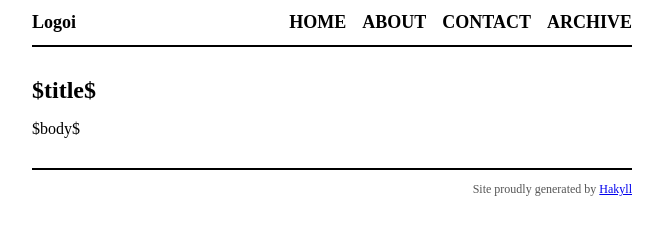
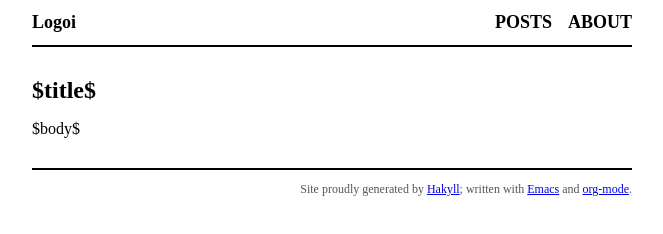
Before and after one commit to M42/blog, a plain HTML site: page templates/default.html in a window 1280 px wide. Shown: the whole page, without its empty margins (308-971 px from the left). Drawn offline with nearby package versions, Linux system fonts and the light colour scheme; some packages are replaced by stand-ins of ours.

Commit message:
Templates

```diff
--- a/templates/default.html
+++ b/templates/default.html
@@ -4,6 +4,8 @@
         <meta charset="utf-8">
         <meta http-equiv="x-ua-compatible" content="ie=edge">
         <meta name="viewport" content="width=device-width, initial-scale=1">
+	<script type="text/javascript"
+		src="https://cdnjs.cloudflare.com/ajax/libs/mathjax/2.7.1/MathJax.js?config=TeX-AMS_HTML"></script>
         <title>Logoi - $title$</title>
         <link rel="stylesheet" href="/css/default.css" />
     </head>
@@ -13,10 +15,8 @@
                 <a href="/">Logoi</a>
             </div>
             <div id="navigation">
-                <a href="/">Home</a>
+                <a href="/">Posts</a>
                 <a href="/about.html">About</a>
-                <a href="/contact.html">Contact</a>
-                <a href="/archive.html">Archive</a>
             </div>
         </div>
 
@@ -27,7 +27,10 @@
 
         <div id="footer">
             Site proudly generated by
-            <a href="http://jaspervdj.be/hakyll">Hakyll</a>
+            <a href="http://jaspervdj.be/hakyll">Hakyll</a>;
+	    written with
+	    <a href="https://www.gnu.org/software/emacs/">Emacs</a> and
+	    <a href="http://orgmode.org/">org-mode</a>.
         </div>
     </body>
 </html>
```
Also changed, not shown: templates/archive.html (+0 -1 lines).
